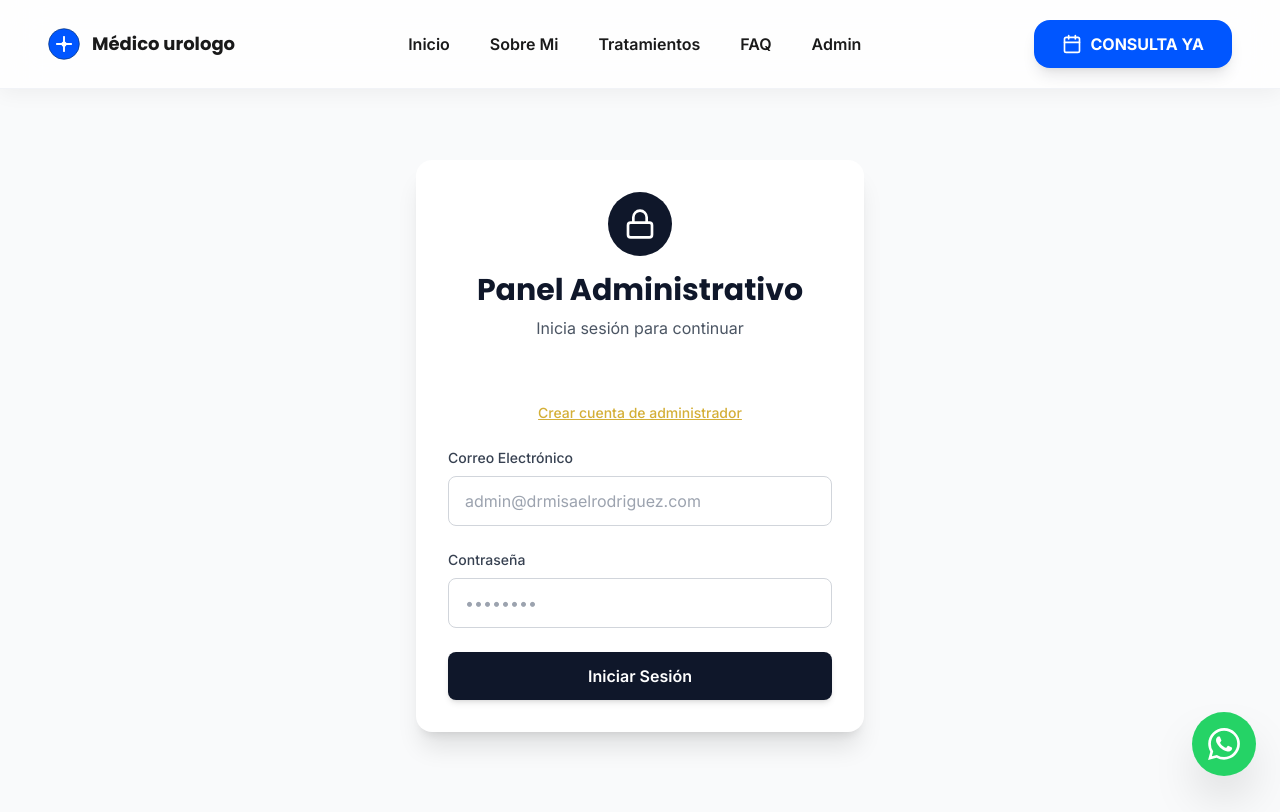
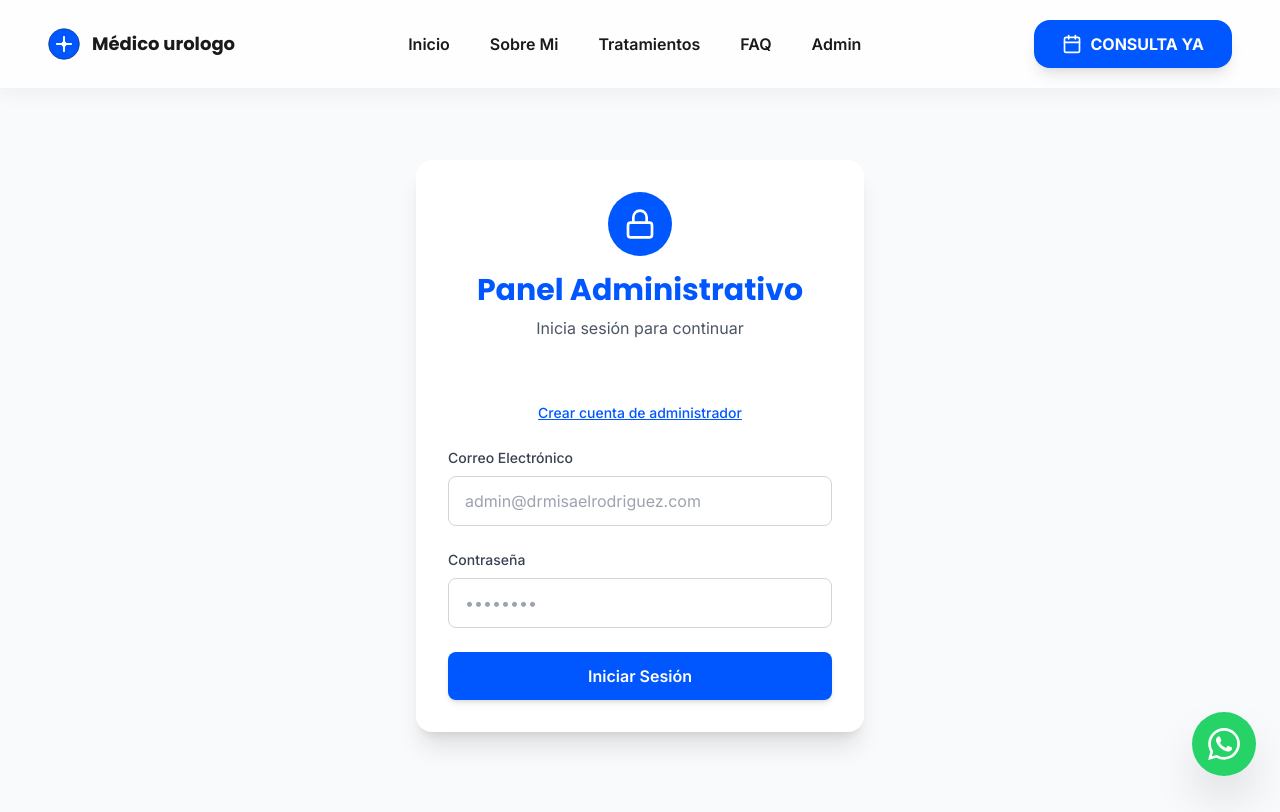
Before and after one commit to duranmtzf-hue/VETSA-CLINIC, a Next.js app: page /admin in a window 1280 px wide. Built offline with nearby package versions, Linux system fonts and the light colour scheme; no server answers.

Commit message:
Corregir letra g en Rodríguez, cambiar colores a profesionales y mejorar tipografía

```diff
--- a/app/admin/page.tsx
+++ b/app/admin/page.tsx
@@ -316,7 +316,7 @@ export default function AdminPage() {
               </p>
               <a
                 href="/admin/register"
-                className="inline-block text-accent hover:text-accent/80 font-medium text-sm underline"
+                className="inline-block text-[#0056FF] hover:text-[#0048E6] font-medium text-sm underline"
               >
                 Crear cuenta de administrador
               </a>
@@ -389,7 +389,7 @@ export default function AdminPage() {
               onClick={exportToPDF}
               whileHover={{ scale: 1.05 }}
               whileTap={{ scale: 0.95 }}
-              className="flex items-center gap-2 bg-accent hover:bg-accent/90 text-white font-semibold px-6 py-3 rounded-lg shadow-md transition-all duration-300"
+              className="flex items-center gap-2 bg-gradient-to-r from-[#0056FF] to-[#0048E6] hover:from-[#0048E6] hover:to-[#0039CC] text-white font-semibold px-6 py-3 rounded-xl shadow-lg hover:shadow-xl transition-all duration-300"
             >
               <Download className="w-5 h-5" />
               Exportar PDF
--- a/app/admin/register/page.tsx
+++ b/app/admin/register/page.tsx
@@ -192,7 +192,7 @@ export default function RegisterAdminPage() {
             <div className="text-center">
               <p className="text-sm text-gray-600">
                 ¿Ya tienes una cuenta?{" "}
-                <a href="/admin" className="text-accent hover:text-accent/80 font-medium">
+                <a href="/admin" className="text-[#0056FF] hover:text-[#0048E6] font-medium">
                   Inicia sesión aquí
                 </a>
               </p>
--- a/app/globals.css
+++ b/app/globals.css
@@ -6,13 +6,16 @@
 
 :root {
   --primary: #0056FF;
-  --primary-dark: #002D6E;
+  --primary-dark: #0048E6;
+  --primary-darker: #0039CC;
   --accent: #0056FF;
   --secondary: #25D366;
-  --background: #F5F7FB;
-  --background-alt: #E4E7EF;
+  --background: #FFFFFF;
+  --background-alt: #F5F7FB;
   --text: #1A1A1A;
   --text-light: rgba(26, 26, 26, 0.7);
+  --text-muted: rgba(26, 26, 26, 0.6);
+  --border: #E4E7EF;
 }
 
 @layer base {
--- a/app/page.tsx
+++ b/app/page.tsx
@@ -42,11 +42,11 @@ export default function Home() {
                   initial={{ opacity: 0, y: 40 }}
                   animate={{ opacity: 1, y: 0 }}
                   transition={{ duration: 0.9, delay: 0.3 }}
-                  className="text-4xl md:text-5xl lg:text-5xl xl:text-6xl font-bold text-[#1A1A1A] leading-[1.3] tracking-tight"
-                  style={{ fontFamily: 'Poppins, sans-serif' }}
+                  className="text-4xl md:text-5xl lg:text-5xl xl:text-6xl font-bold text-[#1A1A1A] leading-[1.4] tracking-tight"
+                  style={{ fontFamily: 'Poppins, sans-serif', lineHeight: '1.4' }}
                 >
                   <div className="block">Dr. Misael</div>
-                  <div className="block bg-gradient-to-r from-[#0056FF] to-[#0048E6] bg-clip-text text-transparent">
+                  <div className="block bg-gradient-to-r from-[#0056FF] to-[#0048E6] bg-clip-text text-transparent" style={{ lineHeight: '1.4', paddingBottom: '0.1em' }}>
                     Rodríguez
                   </div>
                 </motion.h1>
--- a/app/pet/[id]/page.tsx
+++ b/app/pet/[id]/page.tsx
@@ -268,7 +268,7 @@ export default function PetPage() {
                   onClick={() => setShowModal(true)}
                   whileHover={{ scale: 1.02 }}
                   whileTap={{ scale: 0.98 }}
-                  className="w-full bg-accent hover:bg-accent/90 text-white font-semibold px-6 py-4 rounded-lg shadow-md transition-all duration-300 flex items-center justify-center gap-2"
+                  className="w-full bg-gradient-to-r from-[#0056FF] to-[#0048E6] hover:from-[#0048E6] hover:to-[#0039CC] text-white font-semibold px-6 py-4 rounded-xl shadow-lg hover:shadow-xl transition-all duration-300 flex items-center justify-center gap-2"
                 >
                   <Plus className="w-5 h-5" />
                   Agregar Registro
--- a/app/reservar/page.tsx
+++ b/app/reservar/page.tsx
@@ -205,7 +205,7 @@ function ReservarForm() {
             <div className="mt-8">
               <button
                 onClick={() => router.push("/")}
-                className="text-accent hover:text-accent/80 font-medium"
+                className="text-[#0056FF] hover:text-[#0048E6] font-medium"
               >
                 Volver al inicio
               </button>
@@ -372,7 +372,8 @@ function ReservarForm() {
                 disabled={isSubmitting}
                 whileHover={{ scale: 1.02 }}
                 whileTap={{ scale: 0.98 }}
-                className="w-full bg-accent hover:bg-accent/90 text-white font-semibold px-6 py-4 rounded-lg shadow-md transition-all duration-300 disabled:opacity-50 disabled:cursor-not-allowed flex items-center justify-center gap-2"
+                className="w-full bg-gradient-to-r from-[#0056FF] to-[#0048E6] hover:from-[#0048E6] hover:to-[#0039CC] text-white font-semibold px-6 py-4 rounded-xl shadow-lg hover:shadow-xl transition-all duration-300 disabled:opacity-50 disabled:cursor-not-allowed flex items-center justify-center gap-2"
+                style={{ fontFamily: 'Inter, sans-serif' }}
               >
                 {isSubmitting ? (
                   "Procesando..."
--- a/components/AppointmentForm.tsx
+++ b/components/AppointmentForm.tsx
@@ -150,7 +150,7 @@ export default function AppointmentForm({ onSubmit, isSubmitting = false }: Appo
         disabled={isSubmitting}
         whileHover={{ scale: 1.02 }}
         whileTap={{ scale: 0.98 }}
-        className="w-full bg-accent hover:bg-accent/90 text-white font-semibold px-6 py-4 rounded-lg shadow-md transition-all duration-300 disabled:opacity-50 disabled:cursor-not-allowed flex items-center justify-center gap-2"
+        className="w-full bg-gradient-to-r from-[#0056FF] to-[#0048E6] hover:from-[#0048E6] hover:to-[#0039CC] text-white font-semibold px-6 py-4 rounded-xl shadow-lg hover:shadow-xl transition-all duration-300 disabled:opacity-50 disabled:cursor-not-allowed flex items-center justify-center gap-2"
       >
         {isSubmitting ? (
           "Procesando..."
--- a/components/PetRecordForm.tsx
+++ b/components/PetRecordForm.tsx
@@ -58,7 +58,7 @@ export default function PetRecordForm({ onSubmit, onCancel }: PetRecordFormProps
         <textarea
           {...register("notes")}
           rows={4}
-          className="w-full px-4 py-3 border border-gray-300 rounded-lg focus:ring-2 focus:ring-accent focus:border-transparent transition-all"
+          className="w-full px-4 py-3 border border-gray-300 rounded-lg focus:ring-2 focus:ring-[#0056FF] focus:border-transparent transition-all"
           placeholder="Ingresa notas sobre el estado de salud, tratamiento, observaciones..."
         />
       </div>
@@ -69,7 +69,7 @@ export default function PetRecordForm({ onSubmit, onCancel }: PetRecordFormProps
             type="checkbox"
             checked={addVaccine}
             onChange={(e) => setAddVaccine(e.target.checked)}
-            className="w-4 h-4 text-accent rounded focus:ring-accent"
+            className="w-4 h-4 text-[#0056FF] rounded focus:ring-[#0056FF]"
           />
           <span className="text-sm font-medium text-gray-700">Agregar Vacuna</span>
         </label>
@@ -122,7 +122,7 @@ export default function PetRecordForm({ onSubmit, onCancel }: PetRecordFormProps
         </button>
         <button
           type="submit"
-          className="flex-1 bg-accent hover:bg-accent/90 text-white font-semibold px-4 py-3 rounded-lg shadow-md transition-all duration-300"
+          className="flex-1 bg-gradient-to-r from-[#0056FF] to-[#0048E6] hover:from-[#0048E6] hover:to-[#0039CC] text-white font-semibold px-4 py-3 rounded-xl shadow-lg hover:shadow-xl transition-all duration-300"
         >
           Guardar
         </button>
--- a/tailwind.config.ts
+++ b/tailwind.config.ts
@@ -9,12 +9,15 @@ const config: Config = {
   theme: {
     extend: {
       colors: {
-        primary: "#0F172A",
-        accent: "#D4AF37",
+        primary: "#0056FF",
+        "primary-dark": "#0048E6",
+        "primary-darker": "#0039CC",
+        accent: "#0056FF",
         secondary: "#25D366",
-        background: "#F8FAFC",
-        gold: "#D4AF37",
-        "gold-dark": "#B8941E",
+        background: "#FFFFFF",
+        "background-alt": "#F5F7FB",
+        text: "#1A1A1A",
+        "text-light": "rgba(26, 26, 26, 0.7)",
       },
       fontFamily: {
         sans: ["var(--font-inter)", "sans-serif"],
```
Also changed, not shown: components/MedicalImageCard.tsx (+4 -4 lines).
